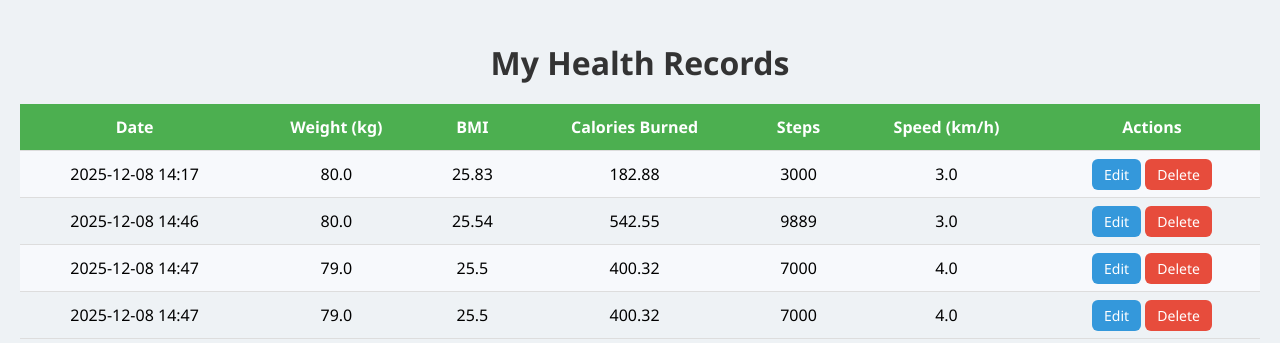
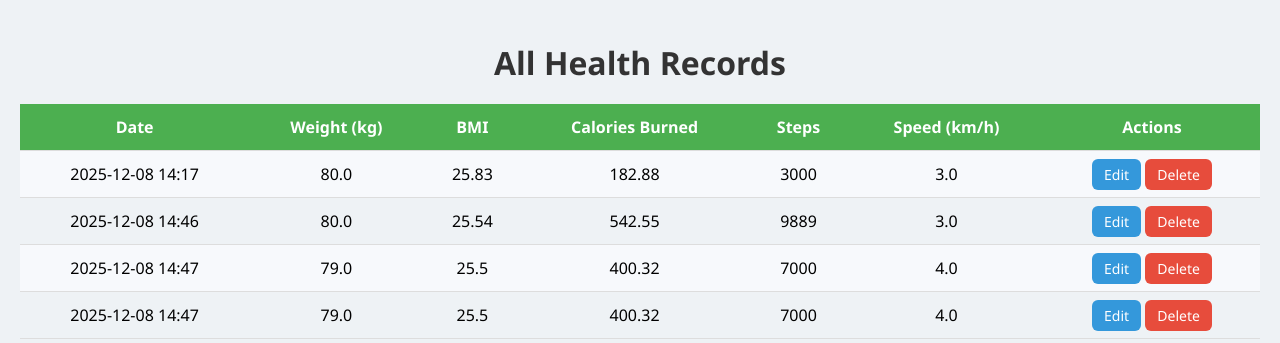
Before and after one commit to aftabkhan41ak92-collab/tracker, a Django app: page /history/ in a window 1280 px wide. Shown: the top 343 px of the page. Run offline with Django 4.2, Linux system fonts and the light colour scheme; a user stored in the database is signed in; data comes from the database, SQL or seed files in the repository.

Commit message:
change nme

```diff
--- a/tracker/templates/tracker/history.html
+++ b/tracker/templates/tracker/history.html
@@ -38,7 +38,7 @@
 </head>
 <body>
 
-<h1>My Health Records</h1>
+<h1>All Health Records</h1>
 
 <!-- Django messages -->
 {% if messages %}
```
